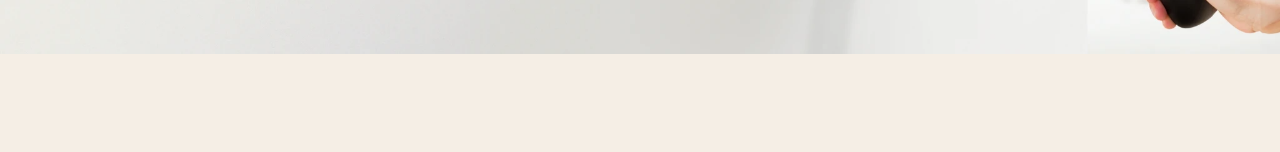
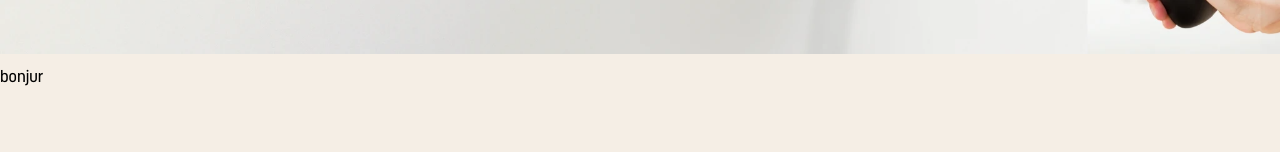
Before and after one commit to lau3713/laulau3713.github.io, a React (Create React App) app: page / in a window 1280 px wide. Shown: the part 648-800 px from the top of the page. Built offline with nearby package versions, Linux system fonts and the light colour scheme.

Commit message:
Update App.js

```diff
--- a/src/App.js
+++ b/src/App.js
@@ -8,6 +8,7 @@ function App () {
     <>
       <Cover/>
       <div className='sliders'>
+        <p>bonjur</p>
       </div>
       <Background  />
       <Slider />
```
